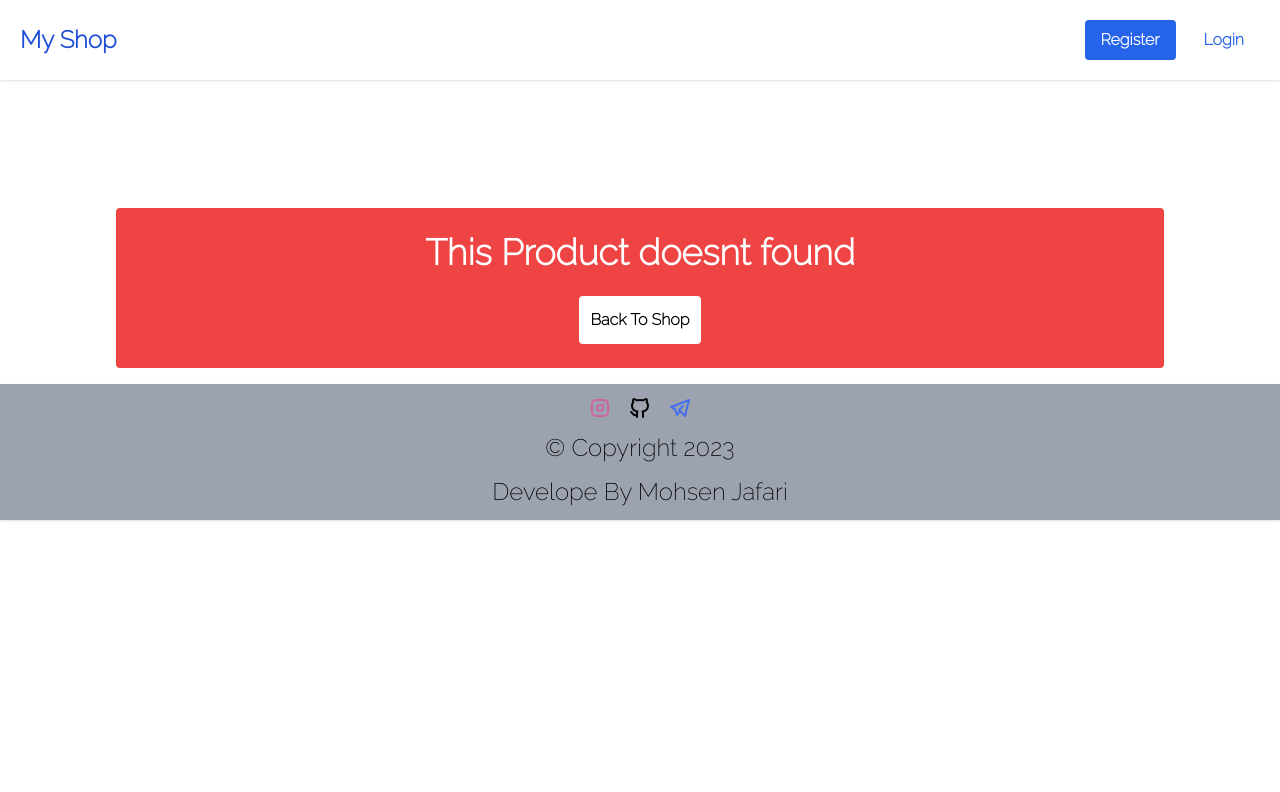
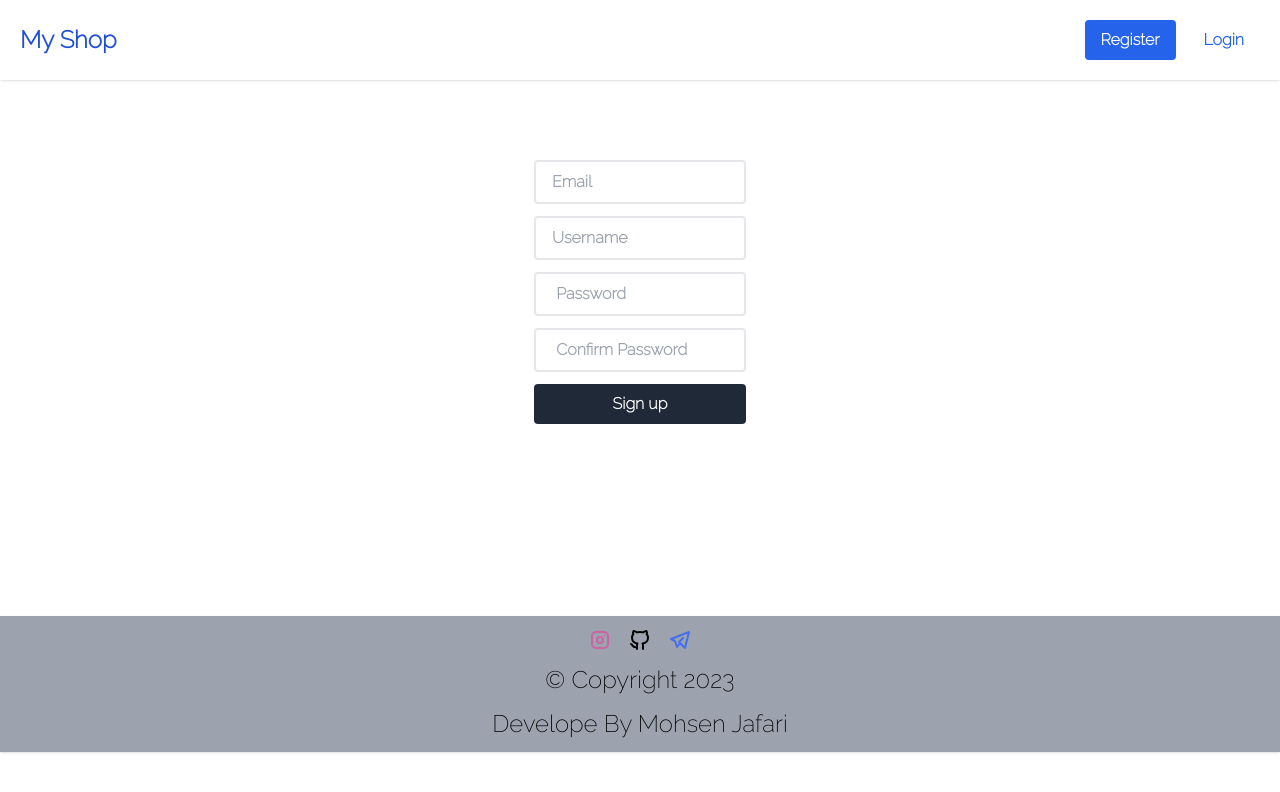
Before and after one commit to mohsen-jafarimo/nextshop, a Next.js app: page /register in a window 1280 px wide. Before the commit this address had no page. Shown: the top 792 px of the page. Built offline with nearby package versions, Linux system fonts and the light colour scheme.

Commit message:
change some styles

```diff
--- /dev/null
+++ b/app/register/page.jsx
@@ -0,0 +1,36 @@
+const RegisterPage = () => {
+  return (
+    <div className="mt-40 flex justify-center items-center">
+      <form className="flex flex-col  space-y-3 ">
+        <input
+          type="text"
+          placeholder="Email"
+          className="form-input px-4 py-2 border-2 rounded font-bold"
+        />
+        <input
+          type="text"
+          placeholder="Username"
+          className="form-input px-4 py-2 border-2 rounded font-bold"
+        />
+        <input
+          type="password"
+          placeholder=" Password"
+          className="form-input px-4 py-2 border-2 rounded font-bold"
+        />
+        <input
+          type="password"
+          placeholder=" Confirm Password"
+          className="form-input px-4 py-2 border-2 rounded font-bold"
+        />
+        <button
+          type="submit"
+          className="bg-gray-800 font-bold text-white p-2 rounded"
+        >
+          Sign up
+        </button>
+      </form>
+    </div>
+  );
+};
+
+export default RegisterPage;
--- /dev/null
+++ b/app/signin/page.jsx
@@ -0,0 +1,28 @@
+const LoginPage = () => {
+  return (
+    <div className="mt-40 flex justify-center items-center">
+      <form className="flex flex-col  space-y-3 ">
+        <input
+          type="text"
+          placeholder="Email"
+          className="form-input px-4 py-2 border-2 rounded font-bold"
+        />
+
+        <input
+          type="password"
+          placeholder=" Password"
+          className="form-input px-4 py-2 border-2 rounded font-bold"
+        />
+
+        <button
+          type="submit"
+          className="bg-gray-800 font-bold text-white p-2 rounded"
+        >
+          Sign In
+        </button>
+      </form>
+    </div>
+  );
+};
+
+export default LoginPage;
--- a/components/Footer.jsx
+++ b/components/Footer.jsx
@@ -1,6 +1,6 @@
 const Footer = () => {
   return (
-    <div className="flex shadow flex-col items-center space-y-3 bg-gray-400 p-3 mt-4">
+    <div className="flex shadow flex-col items-center space-y-3 bg-gray-400 p-3 mt-48">
       <div className="flex flex-1 justify-evenly items-center space-x-4">
         <svg
           xmlns="http://www.w3.org/2000/svg"
--- a/components/Nav.jsx
+++ b/components/Nav.jsx
@@ -1,13 +1,12 @@
 "use client";
 import { Menu, Transition } from "@headlessui/react";
-import { Fragment, useEffect, useRef, useState } from "react";
+import { Fragment } from "react";
 import {
   ArrowLeftOnRectangleIcon,
   Bars3Icon,
   HomeIcon,
 } from "@heroicons/react/20/solid";
 import Link from "next/link";
-
 export default function Header() {
   return (
     <div className="bg-white shadow p-5 flex fixed top-0 left-0 right-0 z-50 justify-between backdrop-blur-md items-center  text-blue-700">
@@ -151,6 +150,7 @@ export default function Header() {
       </Menu>
 
       <div className="hidden md:flex justify-between items-center space-x-3">
+        <Link href={`/register`}>
           <button
             className="bg-blue-600 text-white rounded px-4 py-2 font-bold
         hover:bg-transparent transition-all duration-75 hover:text-blue-500
@@ -159,6 +159,8 @@ export default function Header() {
           >
             Register
           </button>
+        </Link>
+        <Link href={"/signin"}>
           <button
             className="bg-white text-blue-600 rounded px-4 py-2 font-bold
       hover:bg-blue-600 transition-all duration-75 hover:text-white
@@ -166,6 +168,7 @@ export default function Header() {
           >
             Login
           </button>
+        </Link>
       </div>
     </div>
   );
```
Lines whose indentation alone changed are shown as unchanged.
